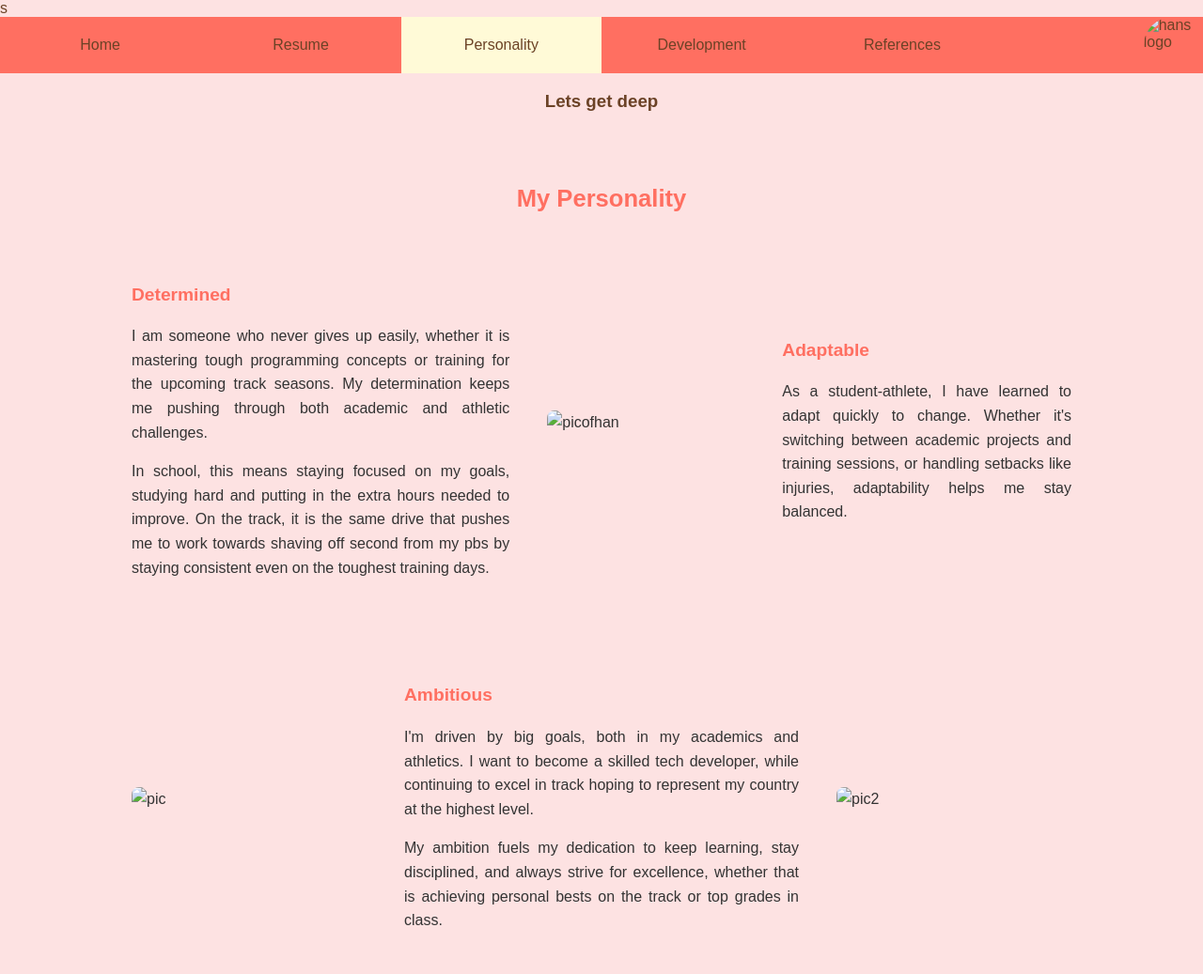
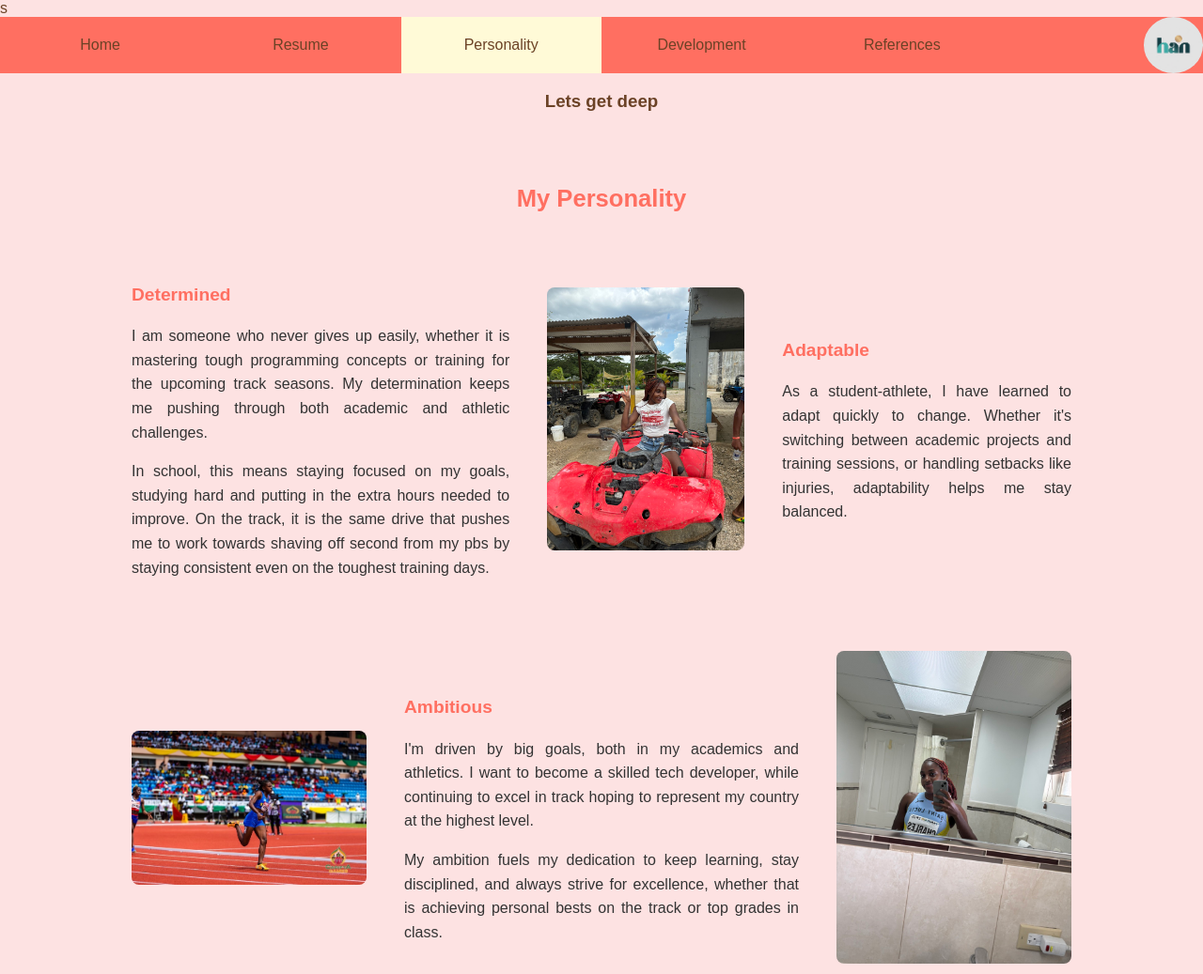
Before and after one commit to hannahcharlesutech/web-programming, a plain HTML site: page docs/personality.html in a window 1280 px wide. Shown: the top 1037 px of the page at 94% size. Drawn offline with Linux system fonts and the light colour scheme.

Commit message:
Update personality.html

```diff
--- a/docs/personality.html
+++ b/docs/personality.html
@@ -17,7 +17,7 @@
                     <li> <a href="development.html">Development</a>   </li>
 
                     <li> <a href="references.html">References</a> </li>
-                    <li> <img src="Assets/logo.jpg" alt="hans logo" class="headerlogo">  </li>
+                    <li> <img src="logo.jpg" alt="hans logo" class="headerlogo">  </li>
                 </ul>
             </nav>
         </header>
@@ -50,7 +50,7 @@
         </div>
 
         <div class="picofme2" >
-            <img src="Assets/picofhan1.jpeg" alt="picofhan" class="picofme2">
+            <img src="picofhan1.jpeg" alt="picofhan" class="picofme2">
         </div>
 
         <div class="adaptable-container">
@@ -65,7 +65,7 @@
 
     <section class="second-container">
         <div class="picturebox">
-            <img src="Assets/slupic2.jpeg" alt="pic" class="picturebox">
+            <img src="slupic2.jpeg" alt="pic" class="picturebox">
         </div>
 
         <div class="Abmitious-container">
@@ -77,7 +77,7 @@
         </div>
 
         <div class="picturebox2">
-            <img src="Assets/slupic1.jpeg" alt="pic2" class="picturebox2">
+            <img src="slupic1.jpeg" alt="pic2" class="picturebox2">
         </div>
 
     </section>
@@ -93,7 +93,7 @@
         </div>
 
         <div class="heropic">
-            <img src="Assets/jacko.jpeg" alt="hero" class="heropic">
+            <img src="jacko.jpeg" alt="hero" class="heropic">
 
         </div>
 
@@ -144,7 +144,7 @@
     <footer>
         <div class="footer-container">
             <div class="footerlogo">
-                <img src="Assets/logo.jpg" alt="hanslogo" class="footerlogo">
+                <img src="logo.jpg" alt="hanslogo" class="footerlogo">
             </div>
 
             <div class="contact">
```
